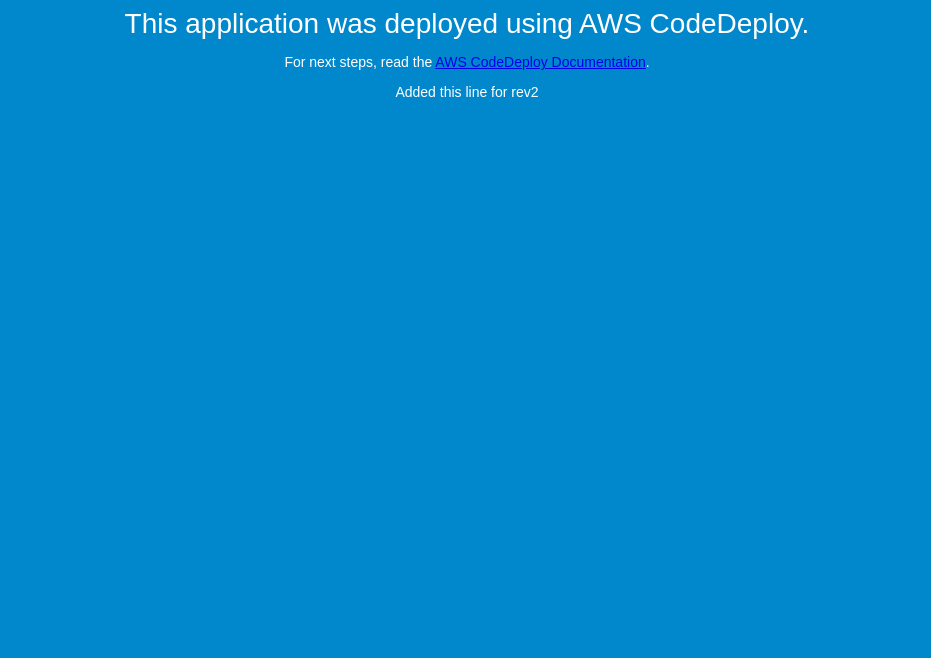
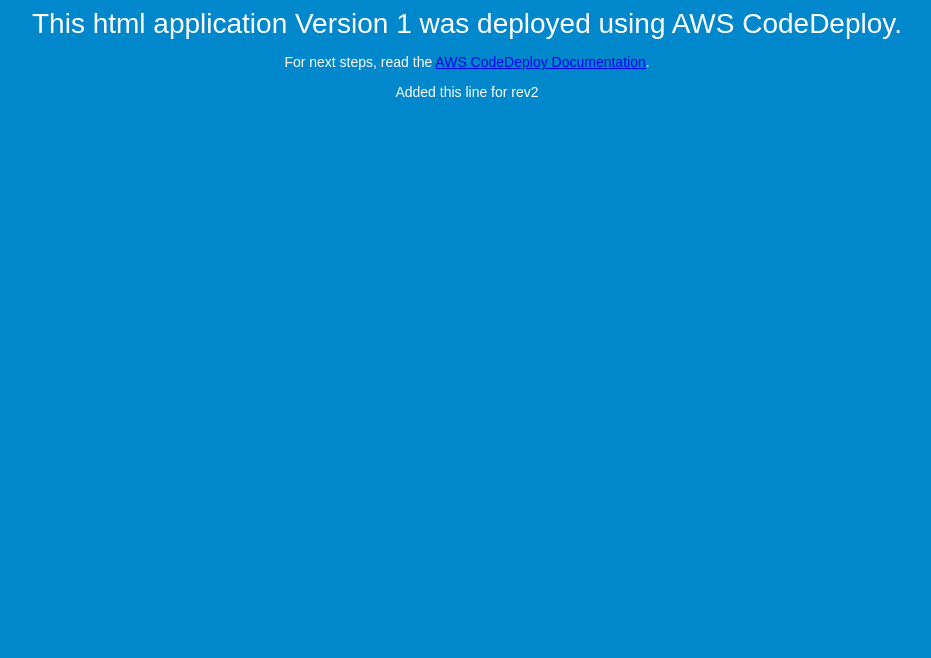
Before and after one commit to kncharyulu/CodeDeployGitHubDemo, a plain HTML site: page index.html in a window 1280 px wide. Shown: the part 142-800 px from the top of the page, without its empty margins (173-1104 px from the left). Drawn offline with Linux system fonts and the light colour scheme.

Commit message:
Update index.html

```diff
--- a/index.html
+++ b/index.html
@@ -27,7 +27,7 @@
 <body>
   <div align="center">
     <h1>Congratulations</h1>
-    <h2>This application was deployed using AWS CodeDeploy.</h2>
+    <h2>This html application Version 1 was deployed using AWS CodeDeploy.</h2>
     <p>For next steps, read the <a href="http://aws.amazon.com/documentation/codedeploy">AWS CodeDeploy Documentation</a>.</p>
     <p>Added this line for rev2</p>
   </div>
```
